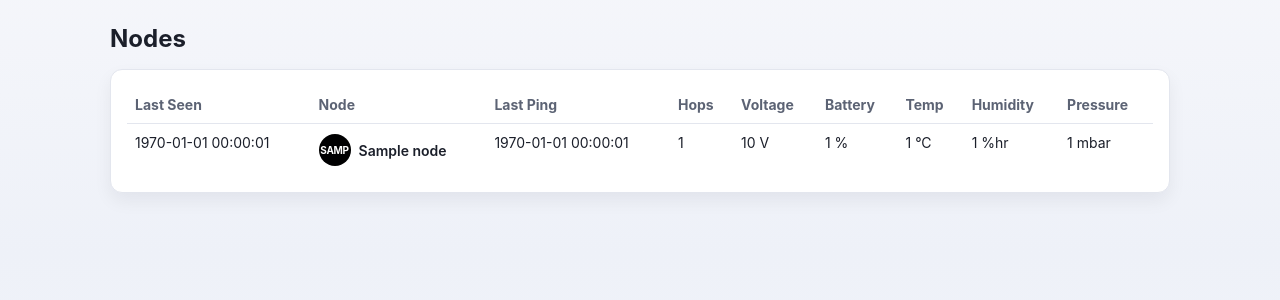
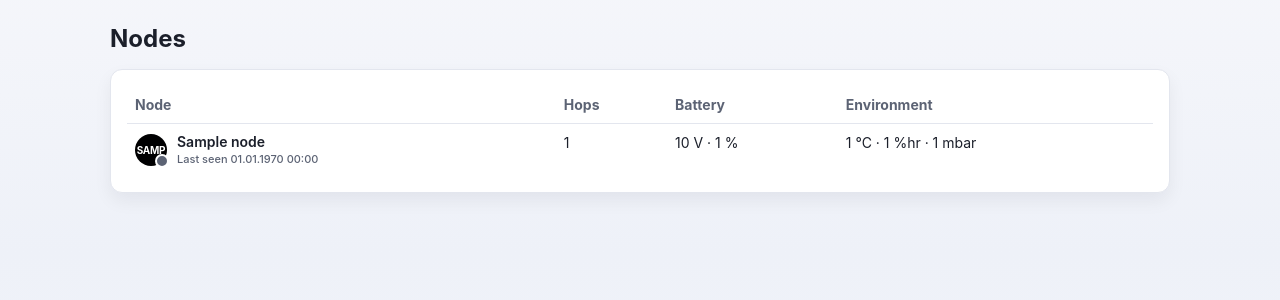
Before and after one commit to basti00/meshapp, a Flask app: page /nodes in a window 1280 px wide. Shown: the part 67-367 px from the top of the page. Run offline with Flask 3, Linux system fonts and the light colour scheme; tables that the repository leaves empty hold one stand-in row (values such as "Sample post").

Commit message:
improve nodes page

```diff
--- a/main.py
+++ b/main.py
@@ -17,6 +17,7 @@ DEVICE_PATH = os.environ.get("MESH_DEVICE", "/dev/ttyACM0")
 DEFAULT_CHANNEL_INDEX = int(os.environ.get("MESH_CHANNEL", "0"))
 AUTO_REFRESH_SECONDS = int(os.environ.get("MESH_AUTO_REFRESH", "10"))
 LISTEN_RETRY_SECONDS = 5
+LIVE_THRESHOLD_SECONDS = 90 * 3600
 
 PING_KEYWORDS = ("PING",)
 
@@ -60,6 +61,40 @@ def _format_message_time(value):
     if dt.date() == today:
         return dt.strftime("%H:%M")
     return dt.strftime("%d.%m.%Y %H:%M")
+
+
+def _is_live(value):
+    if not value:
+        return False
+    try:
+        return (time.time() - int(value)) <= LIVE_THRESHOLD_SECONDS
+    except (TypeError, ValueError):
+        return False
+
+
+def _join_metrics(parts):
+    rendered = [p for p in parts if p]
+    return " · ".join(rendered) if rendered else None
+
+
+def _battery_summary(node):
+    parts = []
+    if node.get("battery_voltage") is not None:
+        parts.append(f"{_format_value(node['battery_voltage'])} V")
+    if node.get("battery_level") is not None:
+        parts.append(f"{_format_value(node['battery_level'])} %")
+    return _join_metrics(parts)
+
+
+def _environment_summary(node):
+    parts = []
+    if node.get("temperature") is not None:
+        parts.append(f"{_format_value(node['temperature'])} °C")
+    if node.get("humidity") is not None:
+        parts.append(f"{_format_value(node['humidity'])} %hr")
+    if node.get("pressure") is not None:
+        parts.append(f"{_format_value(node['pressure'])} mbar")
+    return _join_metrics(parts)
 
 
 def _format_value(value, digits=2):
@@ -787,6 +822,9 @@ app.jinja_env.filters["datetime"] = _format_time
 app.jinja_env.filters["message_time"] = _format_message_time
 app.jinja_env.filters["value"] = _format_value
 app.jinja_env.filters["value_unit"] = _format_value_unit
+app.jinja_env.filters["is_live"] = _is_live
+app.jinja_env.filters["battery_summary"] = _battery_summary
+app.jinja_env.filters["environment_summary"] = _environment_summary
 
 
 if __name__ == "__main__":
--- a/static/app.js
+++ b/static/app.js
@@ -101,16 +101,37 @@
     return parts.length ? ` style="${parts.join("; ")}"` : "";
   }
 
+  const LIVE_THRESHOLD_SECONDS = 90 * 3600;
+
+  function isLive(lastSeen) {
+    if (lastSeen === null || lastSeen === undefined) return false;
+    const n = Number(lastSeen);
+    if (!n) return false;
+    const ageSeconds = (Date.now() / 1000) - n;
+    return ageSeconds >= 0 && ageSeconds <= LIVE_THRESHOLD_SECONDS;
+  }
+
   function renderNodeButton(opts) {
-    // opts: { node_id, short_name, long_name, avatar_bg, avatar_fg }
+    // opts: { node_id, short_name, long_name, avatar_bg, avatar_fg, last_seen?, subtitle?, show_status? }
     const name = opts.long_name || opts.short_name || opts.node_id || "-";
     const avatarText = avatarTextFor(opts.short_name, opts.long_name, opts.node_id);
     const cls = avatarLength(avatarText) >= 4 ? "avatar avatar--small" : "avatar";
     const style = buildAvatarStyle(opts.avatar_bg, opts.avatar_fg);
     const id = opts.node_id ? ` data-node-id="${escapeHtml(opts.node_id)}"` : "";
+    const showStatus = opts.show_status !== false && opts.last_seen !== undefined;
+    const dotClass = showStatus ? `status-dot${isLive(opts.last_seen) ? " status-dot--live" : ""}` : "";
+    const subtitle = opts.subtitle
+      ? `<span class="node-button__sub">${escapeHtml(opts.subtitle)}</span>`
+      : "";
+    const avatarHtml = showStatus
+      ? `<span class="avatar-wrap"><span class="${cls}"${style}>${escapeHtml(avatarText)}</span><span class="${dotClass}" aria-hidden="true"></span></span>`
+      : `<span class="${cls}"${style}>${escapeHtml(avatarText)}</span>`;
     return `<button type="button" class="node-button"${id}>` +
-      `<span class="${cls}"${style}>${escapeHtml(avatarText)}</span>` +
+      avatarHtml +
+      `<span class="node-button__text">` +
       `<span class="node-name">${escapeHtml(name)}</span>` +
+      subtitle +
+      `</span>` +
       `</button>`;
   }
 
@@ -304,5 +325,7 @@
     escapeHtml,
     renderNodeButton,
     showNodeModal,
+    isLive,
+    LIVE_THRESHOLD_SECONDS,
   };
 })();
--- a/static/style.css
+++ b/static/style.css
@@ -198,11 +198,11 @@ tbody tr:hover { background: var(--panel-hover); }
 .node-button {
   display: inline-flex;
   align-items: center;
-  gap: 8px;
+  gap: 10px;
   background: none;
   border: none;
-  padding: 2px 4px;
-  margin: -2px -4px;
+  padding: 4px 6px;
+  margin: -4px -6px;
   border-radius: 8px;
   cursor: pointer;
   color: inherit;
@@ -213,6 +213,41 @@ tbody tr:hover { background: var(--panel-hover); }
 
 .node-button:hover { background: var(--accent-soft); }
 .node-button:focus-visible { outline: 2px solid var(--accent); outline-offset: 2px; }
+
+.node-button__text {
+  display: flex;
+  flex-direction: column;
+  align-items: flex-start;
+  min-width: 0;
+  line-height: 1.2;
+}
+
+.node-button__sub {
+  font-size: 11px;
+  color: var(--muted);
+  font-weight: 500;
+  margin-top: 2px;
+}
+
+.avatar-wrap {
+  position: relative;
+  flex: 0 0 auto;
+  line-height: 0;
+}
+
+.status-dot {
+  position: absolute;
+  right: -2px;
+  bottom: -2px;
+  width: 10px;
+  height: 10px;
+  border-radius: 50%;
+  background: var(--muted);
+  border: 2px solid var(--panel);
+  box-sizing: content-box;
+}
+
+.status-dot--live { background: #2dbe6b; }
 
 .avatar {
   width: 32px;
@@ -504,6 +539,8 @@ tbody tr:hover { background: var(--panel-hover); }
 
   table.responsive-stack td.cell-primary::before { display: none; }
 
+  table.responsive-stack td.cell-empty { display: none; }
+
   .channel-tabs { gap: 6px; }
   .channel-tabs a {
     padding: 5px 10px;
--- a/templates/nodes.html
+++ b/templates/nodes.html
@@ -7,44 +7,44 @@
     <table class="responsive-stack">
       <thead>
         <tr>
-          <th>Last Seen</th>
           <th>Node</th>
-          <th>Last Ping</th>
           <th>Hops</th>
-          <th>Voltage</th>
           <th>Battery</th>
-          <th>Temp</th>
-          <th>Humidity</th>
-          <th>Pressure</th>
+          <th>Environment</th>
         </tr>
       </thead>
       <tbody id="nodes-body">
         {% if nodes %}
           {% for node in nodes %}
+          {% set display_name = node.long_name or node.short_name or node.node_id %}
+          {% set avatar_text_raw = node.short_name or (node.long_name[:2] if node.long_name else (node.node_id[:2] if node.node_id else "?")) %}
+          {% set avatar_text = avatar_text_raw[:4] | upper %}
+          {% set avatar_small = avatar_text | length >= 4 %}
+          {% set last_seen_label = "Last seen " ~ (node.last_seen | message_time) %}
+          {% set live = node.last_seen | is_live %}
+          {% set battery = node | battery_summary %}
+          {% set environment = node | environment_summary %}
           <tr>
-            <td class="nowrap" data-label="Last Seen">{{ node.last_seen | datetime }}</td>
             <td class="cell-primary" data-label="Node">
-              {% set display_name = node.long_name or node.short_name or node.node_id %}
-              {% set avatar_text_raw = node.short_name or (node.long_name[:2] if node.long_name else (node.node_id[:2] if node.node_id else "?")) %}
-              {% set avatar_text = avatar_text_raw[:4] | upper %}
-              {% set avatar_small = avatar_text | length >= 4 %}
               <button type="button" class="node-button" data-node-id="{{ node.node_id or '' }}">
-                <span class="avatar{% if avatar_small %} avatar--small{% endif %}"
-                      {% if node.avatar_bg or node.avatar_fg %}style="{% if node.avatar_bg %}background: {{ node.avatar_bg }};{% endif %}{% if node.avatar_fg %} color: {{ node.avatar_fg }};{% endif %}"{% endif %}>{{ avatar_text }}</span>
-                <span class="node-name">{{ display_name }}</span>
+                <span class="avatar-wrap">
+                  <span class="avatar{% if avatar_small %} avatar--small{% endif %}"
+                        {% if node.avatar_bg or node.avatar_fg %}style="{% if node.avatar_bg %}background: {{ node.avatar_bg }};{% endif %}{% if node.avatar_fg %} color: {{ node.avatar_fg }};{% endif %}"{% endif %}>{{ avatar_text }}</span>
+                  <span class="status-dot{% if live %} status-dot--live{% endif %}" aria-hidden="true"></span>
+                </span>
+                <span class="node-button__text">
+                  <span class="node-name">{{ display_name }}</span>
+                  <span class="node-button__sub">{{ last_seen_label }}</span>
+                </span>
               </button>
             </td>
-            <td class="nowrap" data-label="Last Ping">{{ node.last_ping | datetime }}</td>
-            <td class="nowrap" data-label="Hops">{{ node.last_hops | value }}</td>
-            <td class="nowrap" data-label="Voltage">{{ node.battery_voltage | value_unit("V") }}</td>
-            <td class="nowrap" data-label="Battery">{{ node.battery_level | value_unit("%") }}</td>
-            <td class="nowrap" data-label="Temp">{{ node.temperature | value_unit("°C") }}</td>
-            <td class="nowrap" data-label="Humidity">{{ node.humidity | value_unit("%hr") }}</td>
-            <td class="nowrap" data-label="Pressure">{{ node.pressure | value_unit("mbar") }}</td>
+            <td class="nowrap{% if node.last_hops is none %} cell-empty{% endif %}" data-label="Hops">{{ node.last_hops | value }}</td>
+            <td class="nowrap{% if not battery %} cell-empty{% endif %}" data-label="Battery">{{ battery or "-" }}</td>
+            <td class="{% if not environment %} cell-empty{% endif %}" data-label="Environment">{{ environment or "-" }}</td>
           </tr>
           {% endfor %}
         {% else %}
-          <tr><td colspan="9" class="muted">No nodes yet.</td></tr>
+          <tr><td colspan="4" class="muted">No nodes yet.</td></tr>
         {% endif %}
       </tbody>
     </table>
@@ -56,7 +56,37 @@
   (function () {
     const refreshSeconds = {{ auto_refresh_seconds or 0 }};
     const tbody = document.getElementById("nodes-body");
-    const { formatTime, formatValue, formatValueUnit, renderNodeButton } = window.MeshApp;
+    const { formatMessageTime, formatValue, renderNodeButton, escapeHtml } = window.MeshApp;
+
+    function joinMetrics(parts) {
+      const filtered = parts.filter(Boolean);
+      return filtered.length ? filtered.join(" · ") : null;
+    }
+
+    function batterySummary(node) {
+      const parts = [];
+      if (node.battery_voltage !== null && node.battery_voltage !== undefined) {
+        parts.push(`${formatValue(node.battery_voltage)} V`);
+      }
+      if (node.battery_level !== null && node.battery_level !== undefined) {
+        parts.push(`${formatValue(node.battery_level)} %`);
+      }
+      return joinMetrics(parts);
+    }
+
+    function environmentSummary(node) {
+      const parts = [];
+      if (node.temperature !== null && node.temperature !== undefined) {
+        parts.push(`${formatValue(node.temperature)} °C`);
+      }
+      if (node.humidity !== null && node.humidity !== undefined) {
+        parts.push(`${formatValue(node.humidity)} %hr`);
+      }
+      if (node.pressure !== null && node.pressure !== undefined) {
+        parts.push(`${formatValue(node.pressure)} mbar`);
+      }
+      return joinMetrics(parts);
+    }
 
     function buildRow(node) {
       const btn = renderNodeButton({
@@ -65,18 +95,21 @@
         long_name: node.long_name,
         avatar_bg: node.avatar_bg,
         avatar_fg: node.avatar_fg,
+        last_seen: node.last_seen,
+        subtitle: `Last seen ${formatMessageTime(node.last_seen)}`,
       });
+      const hops = node.last_hops;
+      const battery = batterySummary(node);
+      const environment = environmentSummary(node);
+      const hopsClass = hops === null || hops === undefined ? "nowrap cell-empty" : "nowrap";
+      const batteryClass = battery ? "nowrap" : "nowrap cell-empty";
+      const envClass = environment ? "" : "cell-empty";
       return `
         <tr>
-          <td class="nowrap" data-label="Last Seen">${formatTime(node.last_seen)}</td>
           <td class="cell-primary" data-label="Node">${btn}</td>
-          <td class="nowrap" data-label="Last Ping">${formatTime(node.last_ping)}</td>
-          <td class="nowrap" data-label="Hops">${formatValue(node.last_hops)}</td>
-          <td class="nowrap" data-label="Voltage">${formatValueUnit(node.battery_voltage, "V")}</td>
-          <td class="nowrap" data-label="Battery">${formatValueUnit(node.battery_level, "%")}</td>
-          <td class="nowrap" data-label="Temp">${formatValueUnit(node.temperature, "°C")}</td>
-          <td class="nowrap" data-label="Humidity">${formatValueUnit(node.humidity, "%hr")}</td>
-          <td class="nowrap" data-label="Pressure">${formatValueUnit(node.pressure, "mbar")}</td>
+          <td class="${hopsClass}" data-label="Hops">${escapeHtml(formatValue(hops))}</td>
+          <td class="${batteryClass}" data-label="Battery">${escapeHtml(battery || "-")}</td>
+          <td class="${envClass}" data-label="Environment">${escapeHtml(environment || "-")}</td>
         </tr>`;
     }
 
@@ -89,7 +122,7 @@
         const nodes = payload.nodes || [];
         tbody.innerHTML = nodes.length
           ? nodes.map(buildRow).join("")
-          : '<tr><td colspan="9" class="muted">No nodes yet.</td></tr>';
+          : '<tr><td colspan="4" class="muted">No nodes yet.</td></tr>';
       } catch (e) {
         console.warn("Failed to refresh nodes", e);
       }
```
